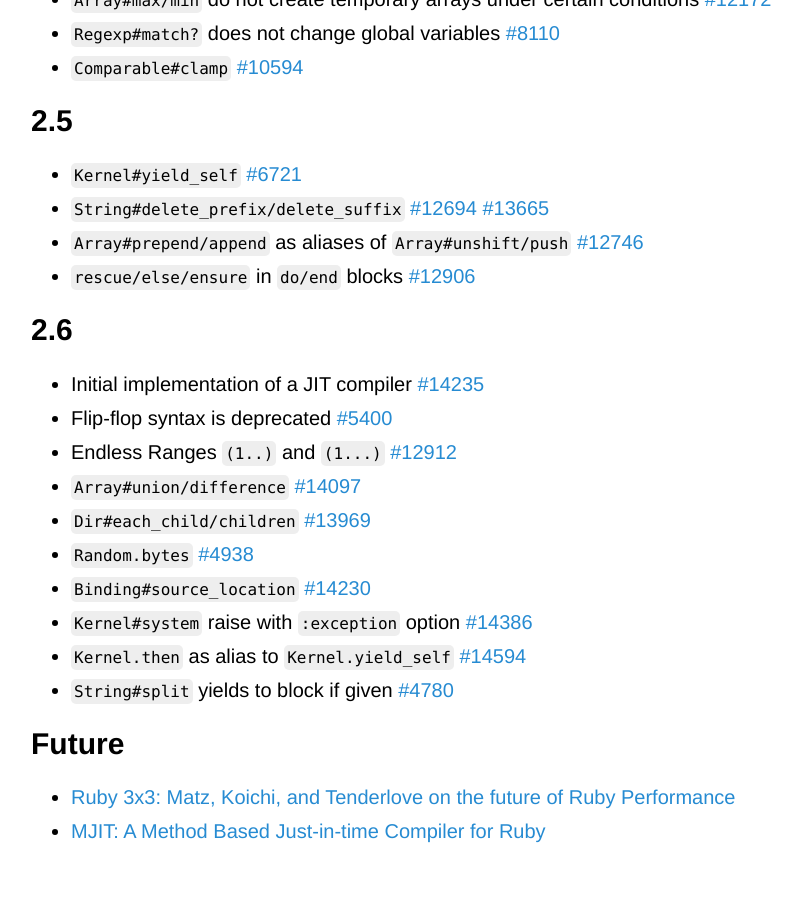
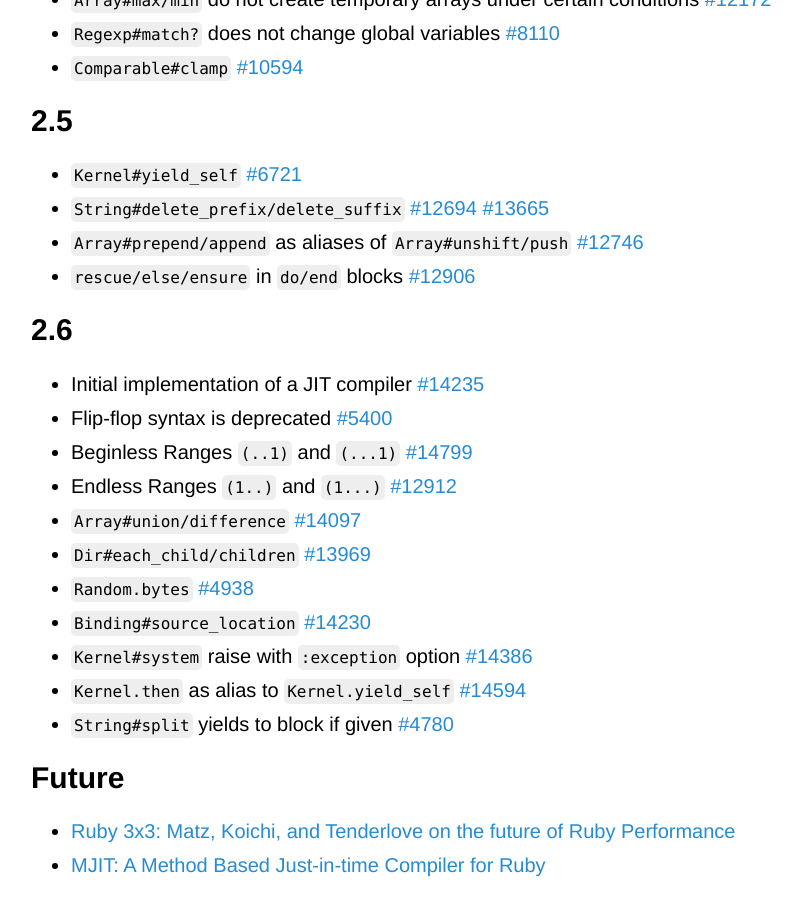
Before and after one commit to Maumagnaguagno/maumagnaguagno.github.io, a Jekyll site: the page built from ruby-versions.md, in a window 1280 px wide and 900 px high, scrolled down 2296 px. Shown: the whole window, without its empty margins (229-1028 px from the left). Built offline with Jekyll 4.4.1, drawn with Linux system fonts in a browser that asks for light colours; our own code applies the rules of GitHub Pages for plain Markdown files; before the commit the page ends 3162 px from its top, so only the background shows below that.

Commit message:
Add Ruby 2.6 Beginless Ranges feature

```diff
--- a/ruby-versions.md
+++ b/ruby-versions.md
@@ -78,6 +78,7 @@ This is a reminder of how Ruby evolved through time.
 ## 2.6
 - Initial implementation of a JIT compiler [#14235](https://bugs.ruby-lang.org/issues/14235)
 - Flip-flop syntax is deprecated [#5400](https://bugs.ruby-lang.org/issues/5400)
+- Beginless Ranges ``(..1)`` and ``(...1)`` [#14799](https://bugs.ruby-lang.org/issues/14799)
 - Endless Ranges ``(1..)`` and ``(1...)`` [#12912](https://bugs.ruby-lang.org/issues/12912)
 - ``Array#union/difference`` [#14097](https://bugs.ruby-lang.org/issues/14097)
 - ``Dir#each_child/children`` [#13969](https://bugs.ruby-lang.org/issues/13969)
```
